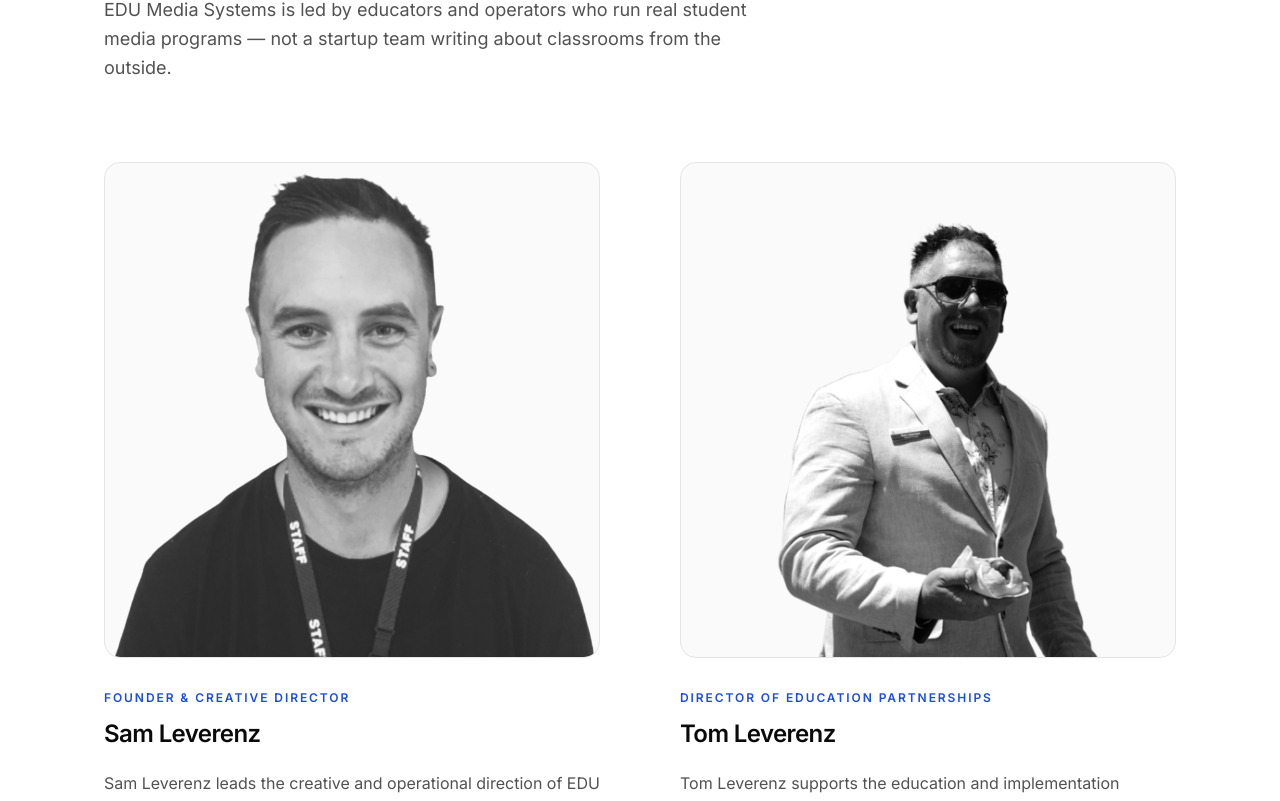
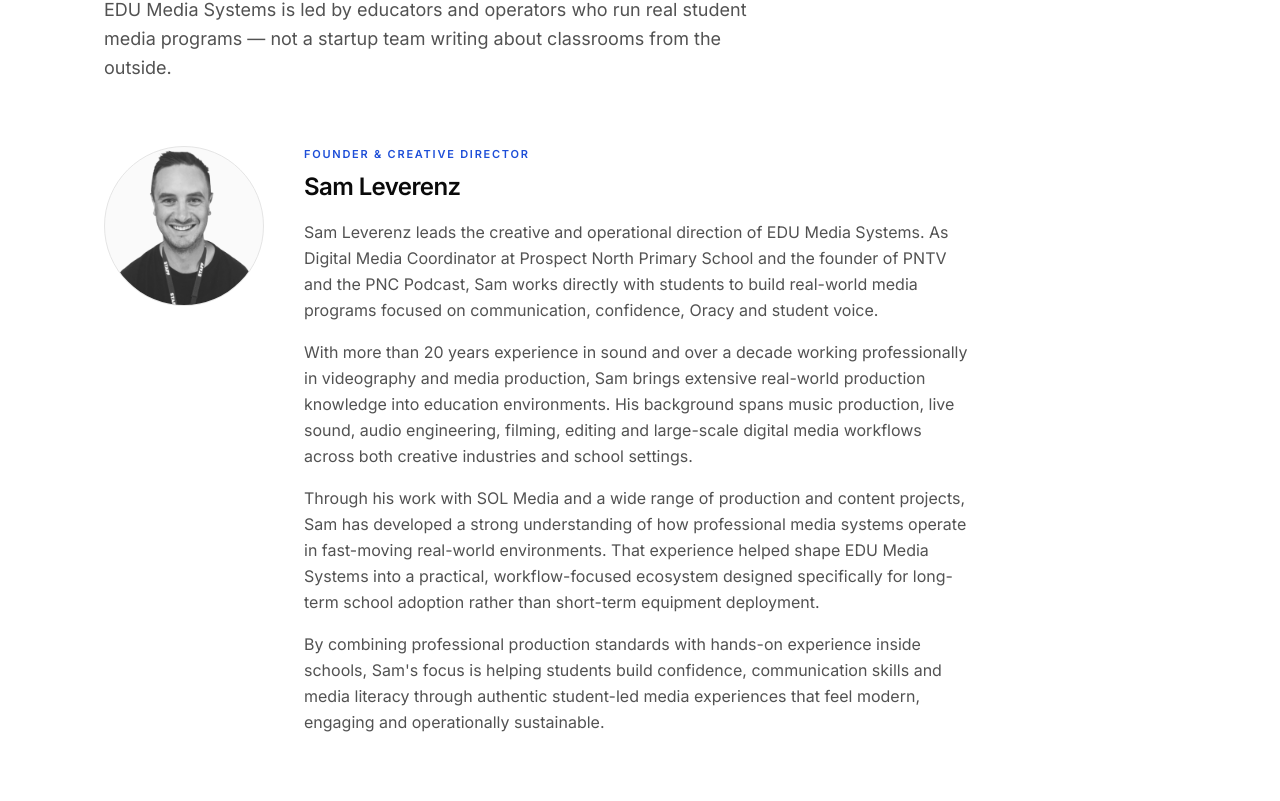
Before and after one commit to SpiceOfLifeMedia/edu-media-systems, a React (Vite) app: page / in a window 1280 px wide. Shown: the part 8952-9753 px from the top of the page. Built offline with nearby package versions, Linux system fonts and the light colour scheme.

Commit message:
Shrink founder portraits to small round byline thumbnails (88/120/160px) inline with bios

```diff
--- a/src/sections/Founder.tsx
+++ b/src/sections/Founder.tsx
@@ -36,10 +36,13 @@
         from the outside.
       </p>
 
-      <div className="mt-20 grid grid-cols-1 gap-16 lg:grid-cols-2 lg:gap-20">
+      <div className="mt-16 space-y-16 lg:space-y-20">
         {founders.map((f) => (
-          <article key={f.name} className="flex flex-col">
-            <div className="aspect-square w-full overflow-hidden rounded-2xl border border-line bg-surface">
+          <article
+            key={f.name}
+            className="grid grid-cols-[88px_1fr] gap-5 sm:grid-cols-[120px_1fr] sm:gap-8 lg:grid-cols-[160px_1fr] lg:gap-10"
+          >
+            <div className="aspect-square w-full overflow-hidden rounded-full border border-line bg-surface">
               <img
                 src={f.image}
                 alt={`Portrait of ${f.name}`}
@@ -47,12 +50,14 @@
                 className="h-full w-full object-cover object-top grayscale"
               />
             </div>
-            <div className="mt-8">
-              <div className="text-xs font-semibold uppercase tracking-[0.16em] text-accent">
+            <div>
+              <div className="text-[11px] font-semibold uppercase tracking-[0.16em] text-accent">
                 {f.title}
               </div>
-              <h3 className="mt-3 text-2xl font-semibold text-ink">{f.name}</h3>
-              <div className="mt-5 space-y-4 max-w-xl">
+              <h3 className="mt-2 text-xl sm:text-2xl font-semibold text-ink">
+                {f.name}
+              </h3>
+              <div className="mt-4 space-y-4 max-w-2xl">
                 {f.paragraphs.map((p, i) => (
                   <Body key={i}>{p}</Body>
                 ))}
```
